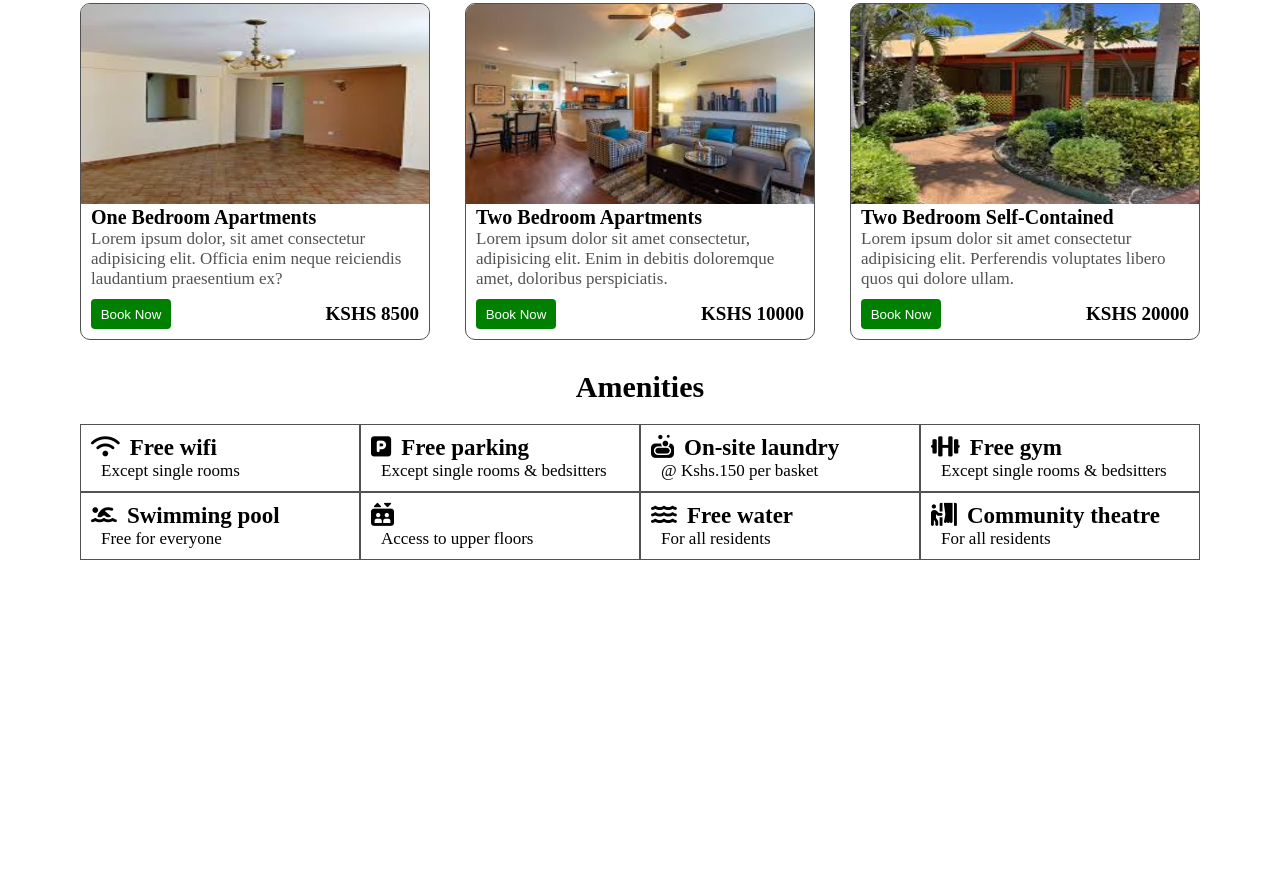
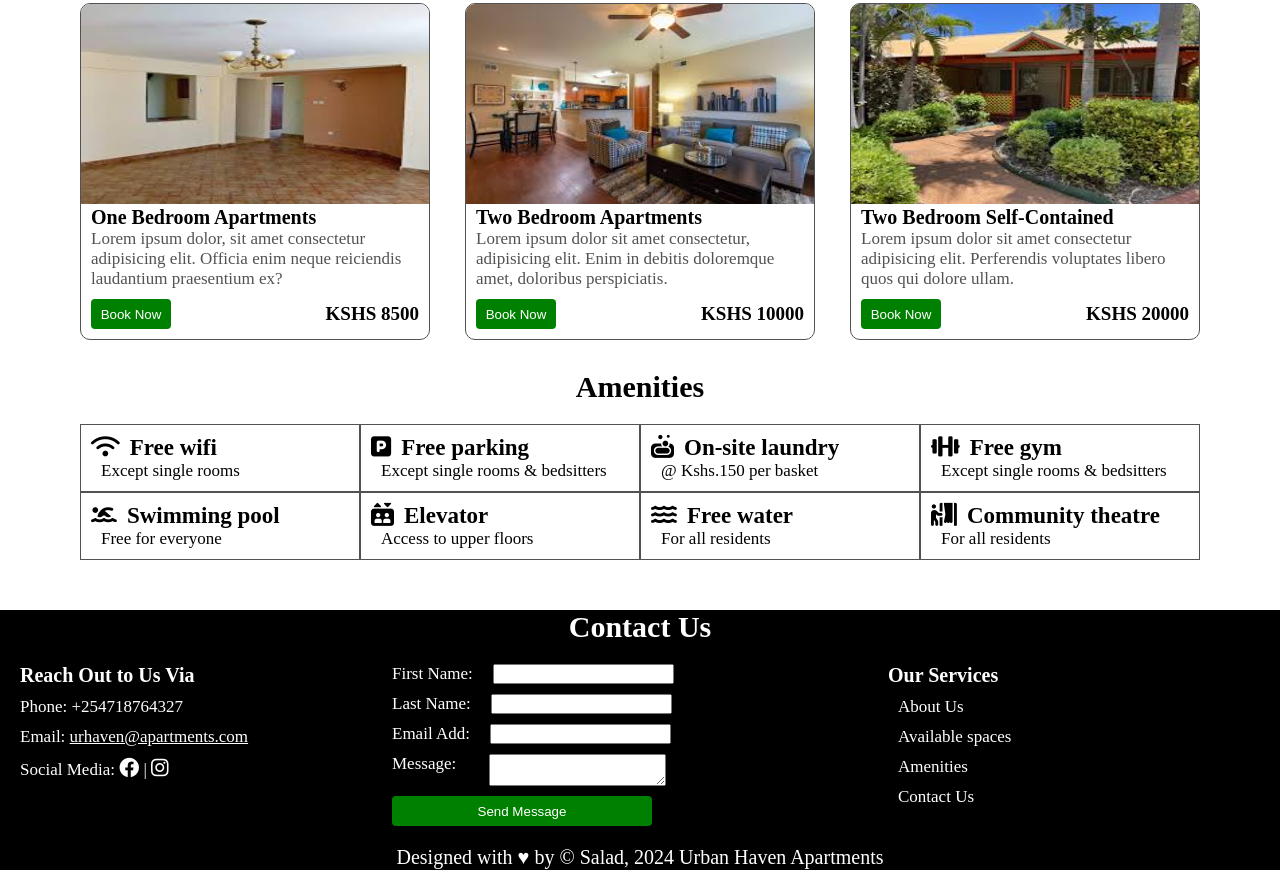
Before and after one commit to salutahmoha/Urban-HAven-Apartment-website, a website: page index.html in a window 1280 px wide. Shown: the part 1033-1903 px from the top of the page. Before the commit the page ends 1643 px from the top, so only its background shows below. Drawn offline with Linux system fonts and the light colour scheme.

Commit message:
Building the footer section

```diff
--- a/index.html
+++ b/index.html
@@ -175,7 +175,7 @@
           </div>
 
           <div class="amenity">
-            <h4><i class="fa-solid fa-elevator"></i></h4>
+            <h4><i class="fa-solid fa-elevator"></i>Elevator</h4>
             <p>Access to upper floors</p>
           </div>
 
@@ -193,7 +193,72 @@
     </section>
     <!--End of amenities Section-->
 
+    <!--Contact Us-->
+    <section class="contact">
+      <h2>Contact Us</h2>
 
+      <div class="contact-container">
+        <div class="contact-details">
+          <h4>Reach Out to Us Via</h4>
+          <p>Phone: +254718764327</p>
+          <p>
+            Email:
+            <a href="mailto:urhaven@apartments.com" class="email"
+              >urhaven@apartments.com</a
+            >
+          </p>
+          <p>
+            Social Media:
+            <a href="#" class="socials"
+              ><i class="fa-brands fa-facebook"></i
+            ></a>
+            |
+            <a href="#" class="socials"
+              ><i class="fa-brands fa-instagram"></i
+            ></a>
+          </p>
+        </div>
+
+        <form action="#" class="contact-form">
+          <div class="form-details">
+            <label for="fname">First Name:</label>
+            <input type="text" id="fname" name="lastname" />
+          </div>
+
+          <div class="form-details">
+            <label for="lname">Last Name:</label>
+            <input type="text" id="lname" name="lastname" />
+          </div>
+
+          <div class="form-details">
+            <label for="email">Email Add:</label>
+            <input type="email" id="email" name="email" />
+          </div>
+
+          <div class="form-details">
+            <label for="message">Message:</label>
+            <textarea id="message" name="message"></textarea>
+          </div>
+
+          <button type="submit" class="btn1">Send Message</button>
+        </form>
+
+        <div class="more-info">
+          <h4>Our Services</h4>
+          <div class="services">
+            <a href="#"><p>About Us</p></a>
+            <a href="#"><p>Available spaces</p></a>
+            <a href="#"><p>Amenities</p></a>
+            <a href="#"><p>Contact Us</p></a>
+          </div>
+        </div>
+      </div>
+
+      <footer>
+        <p>
+          Designed with &#9829; by &copy; Salad, 2024 Urban Haven Apartments
+        </p>
+      </footer>
     </section>
     <!--End of Contact Us-->
   </body>
--- a/style.css
+++ b/style.css
@@ -1,4 +1,3 @@
-
 * {
   margin: 0;
   padding: 0;
@@ -158,16 +157,16 @@ html {
 /* End of Spaces stylings */
 
 /* Amenities section styling */
-.amenities{
+.amenities {
   padding: 3rem 0;
 }
 
-.amenities h2{
+.amenities h2 {
   font-size: 3rem;
   text-align: center;
 }
 
-.amenities-container{
+.amenities-container {
   display: flex;
   justify-content: center;
   align-items: center;
@@ -175,39 +174,124 @@ html {
   margin: 2rem 2rem;
 }
 
-.amenity{
+.amenity {
   border: 1px solid var(--space-p-color-);
   width: 28rem;
   padding: 1rem;
 }
 
-.amenity h4{
+.amenity h4 {
   font-size: 2.3rem;
 }
 
-.amenity p{
+.amenity p {
   font-size: 1.7rem;
   padding-left: 1rem;
 }
 
-.amenity i{
+.amenity i {
   padding-right: 1rem;
 }
 
-.contact{
+.contact {
   background: var(--text-color);
   color: var(--text-color2);
+  height: 26rem;
 }
 
-.contact h2{
+.contact h2 {
   font-size: 3rem;
   text-align: center;
 }
 
-.contact-container{
+.contact-container {
   display: flex;
+  padding: 2rem 2rem;
 }
-.form{
+
+.contact-details {
+  width: 30%;
+  font-size: 1.7rem;
   display: block;
 }
-/* End of Amenities section stylings *
+
+.contact-details h4 {
+  padding-bottom: 1rem;
+  font-size: 2rem;
+}
+
+.contact-details p {
+  padding-bottom: 1rem;
+}
+
+.socials {
+  color: var(--text-color2);
+  gap: 2rem;
+  font-size: 2rem;
+  transition: all ease 0.5s;
+}
+
+.socials:hover {
+  color: var(--hover-color);
+}
+
+.email {
+  color: var(--text-color2);
+}
+
+.contact-form {
+  width: 40%;
+}
+
+.form-details {
+  display: flex;
+  padding-bottom: 1rem;
+}
+
+label {
+  font-size: 1.7rem;
+  padding-right: 2rem;
+}
+
+.form-details textarea {
+  margin-left: 1.3rem;
+}
+
+.btn1 {
+  background: var(--secondary-color);
+  border: none;
+  width: 26rem;
+  height: 3rem;
+  cursor: pointer;
+  border-radius: 4px;
+  color: var(--text-color2);
+}
+
+footer {
+  font-size: 2rem;
+  text-align: center;
+}
+
+.more-info h4 {
+  font-size: 2rem;
+  padding-bottom: 1rem;
+}
+
+.services a {
+  text-decoration: none;
+}
+
+.services p {
+  font-size: 1.7rem;
+  color: var(--text-color2);
+  padding-left: 1rem;
+  padding-bottom: 1rem;
+  transition: all ease 0.5s;
+}
+
+.services p:hover {
+  color: var(--hover-color);
+  transform: translateX(3px);
+  cursor: pointer;
+}
+/* End of Amenities section stylings */
```
